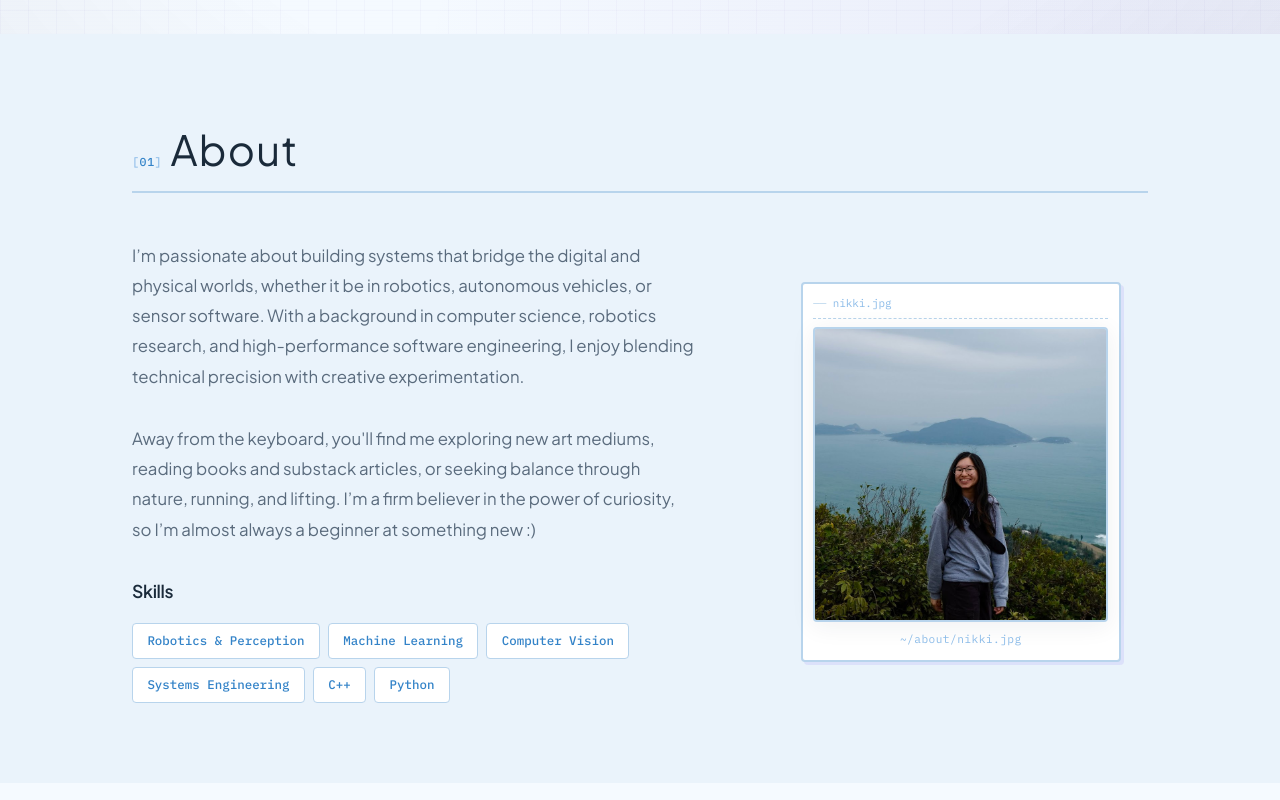
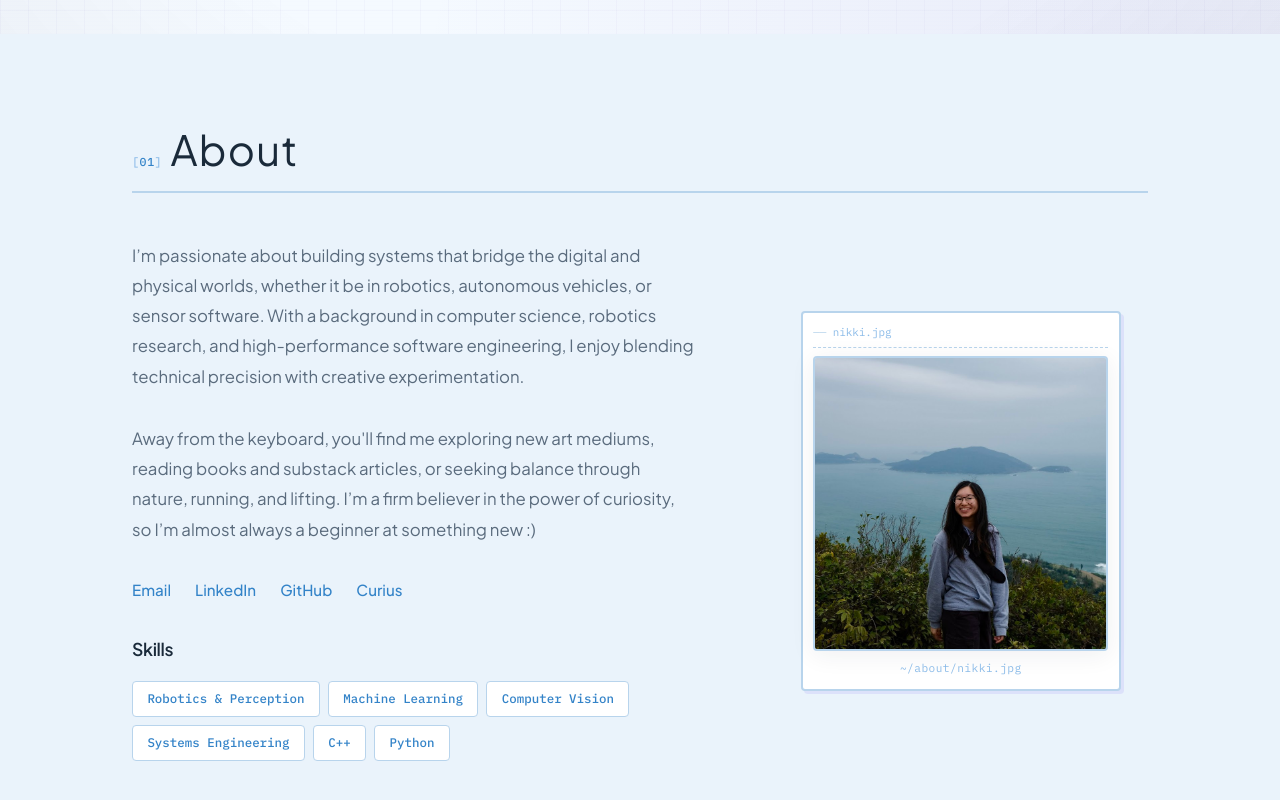
Before and after one commit to nikkiguo/nikkiguo.github.io, a React (Vite) app: page / in a window 1280 px wide. Shown: the part 578-1378 px from the top of the page. Built offline with nearby package versions, Linux system fonts and the light colour scheme.

Commit message:
add contact links to about section

```diff
--- a/src/components/About.jsx
+++ b/src/components/About.jsx
@@ -9,6 +9,12 @@ export default function About() {
           <div className="about-text">
             <p>I’m passionate about building systems that bridge the digital and physical worlds, whether it be in robotics, autonomous vehicles, or sensor software. With a background in computer science, robotics research, and high-performance software engineering, I enjoy blending technical precision with creative experimentation.</p>
             <p>Away from the keyboard, you'll find me exploring new art mediums, reading books and substack articles, or seeking balance through nature, running, and lifting. I’m a firm believer in the power of curiosity, so I’m almost always a beginner at something new :)</p>
+            <div className="contact-info">
+              <a href="mailto:ng.nikkiguo@gmail.com" className="contact-link">Email</a>
+              <a href="https://www.linkedin.com/in/nikkiguo" target="_blank" rel="noopener noreferrer" className="contact-link">LinkedIn</a>
+              <a href="https://github.com/nikkiguo" target="_blank" rel="noopener noreferrer" className="contact-link">GitHub</a>
+              <a href="https://curius.app/nikki-guo" target="_blank" rel="noopener noreferrer" className="contact-link">Curius</a>
+            </div>
             <div className="skills">
               <h3>Skills</h3>
               <div className="skill-tags">
--- a/src/index.css
+++ b/src/index.css
@@ -703,6 +703,41 @@ h3 {
     border-color: var(--accent-muted);
 }
 
+.contact-info {
+    display: flex;
+    flex-wrap: wrap;
+    gap: 1.5rem;
+    margin: 0.5rem 0 var(--spacing-md) 0;
+}
+
+.contact-link {
+    color: var(--accent);
+    text-decoration: none;
+    font-weight: 500;
+    position: relative;
+    transition: color var(--transition);
+    font-size: 0.95rem;
+}
+
+.contact-link::after {
+    content: '';
+    position: absolute;
+    bottom: -2px;
+    left: 0;
+    width: 0;
+    height: 2px;
+    background: var(--accent);
+    transition: width var(--transition);
+}
+
+.contact-link:hover {
+    color: var(--accent-hover);
+}
+
+.contact-link:hover::after {
+    width: 100%;
+}
+
 @media (max-width: 768px) {
     .about-content {
         grid-template-columns: 1fr;
```
